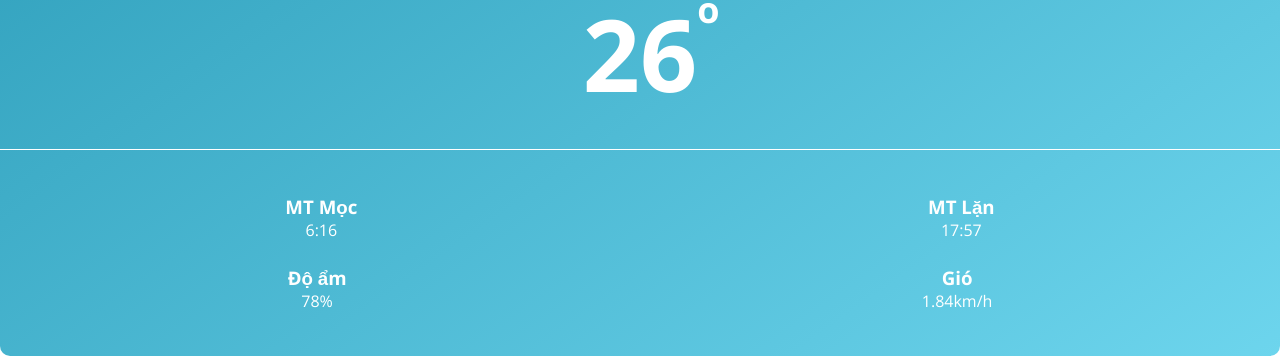
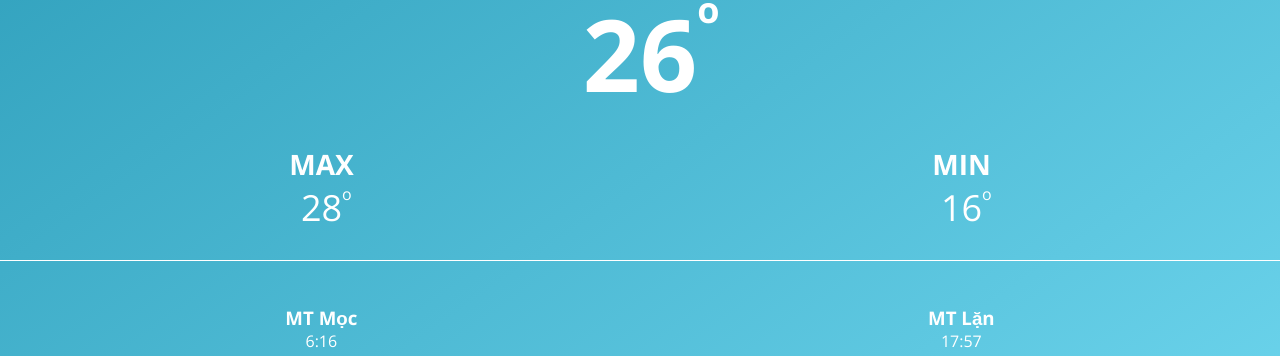
Before and after one commit to taikinhmon2/app-weather, a plain HTML site: page index.html in a window 1280 px wide. Shown: the part 484-840 px from the top of the page. Drawn offline with nearby package versions, Linux system fonts and the light colour scheme.

Commit message:
update tiep

```diff
--- a/app js/app.js
+++ b/app js/app.js
@@ -10,13 +10,16 @@ const sunrise = $('.sunrise')
 const humiditys = $('.humidity')
 const sundown = $('.sundown')
 const speeds = $('.speed')
+const tempMax = $('.max')
+const tempMin = $('.min')
 search.onchange = function(e) {
     fetch(`https://api.openweathermap.org/data/2.5/weather?q=${e.target.value}&appid=${apikey}&units=metric&lang=vi`)
     .then(async res => {
         const data = await res.json()
-        console.log(data)
         namecity.innerText = data.name || defaul
-        temp.innerText = Math.floor(data.main.temp)
+        temp.innerText = Math.round(data.main.temp)
+        tempMax.innerText = Math.round(data.main.temp_max)
+        tempMin.innerText = Math.round(data.main.temp_min)
         description.innerText = data.weather[0].description
         img_weather.setAttribute('src',`http://openweathermap.org/img/wn/${data.weather[0].icon}@2x.png`);
         humiditys.innerText = data.main.humidity
--- a/app.css
+++ b/app.css
@@ -48,6 +48,15 @@
     position: absolute;
     font-size: 36px;
 }
+.viewmain .temps {
+    position: relative;
+    font-size: 36px;
+}
+.viewmain .temps::after {
+    content: 'o';
+    position: absolute;
+    font-size: 16px;
+}
 .inforapp {
     padding: 20px 0;
     border-top: 1px solid;
--- a/index.html
+++ b/index.html
@@ -25,6 +25,16 @@
             <p class="description">quang đãng</p>
             <img class="img" src="http://openweathermap.org/img/wn/10d@2x.png" alt="weather-icon">
             <h1 class="temp">26</h1>
+            <div class="row">
+                <div class="item">
+                    <h3>MAX</h3>
+                    <p class="temps max">28</p>
+                </div>
+                <div class="item">
+                    <h3>MIN</h3>
+                    <p class="temps min">16</p>
+                </div>
+            </div>
         </div>
         <div class="inforapp">
             <div class="row">
```
